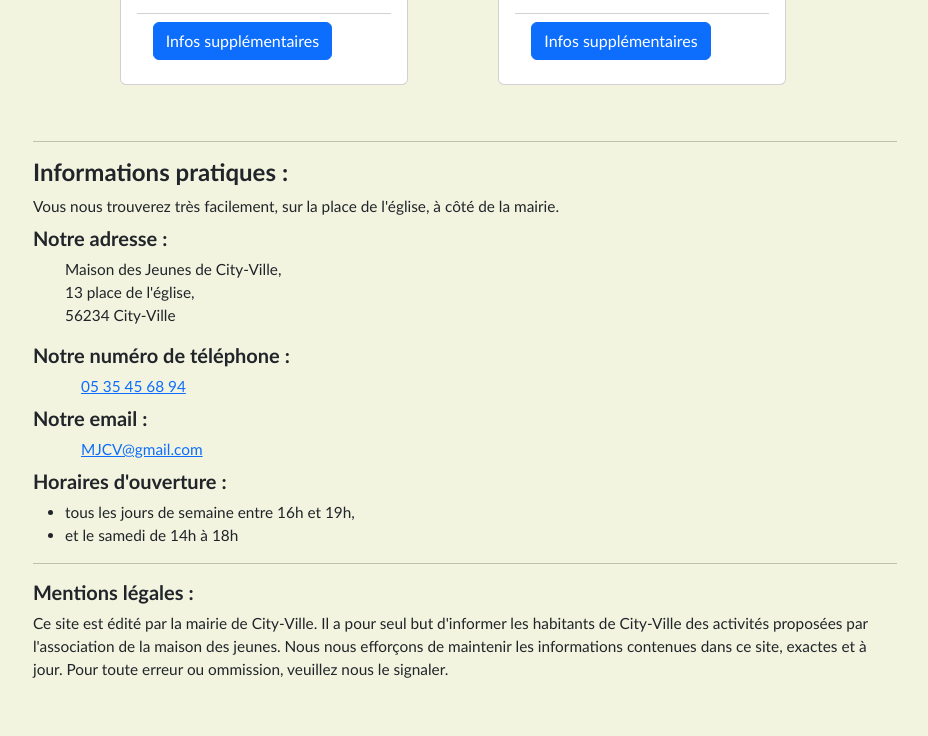
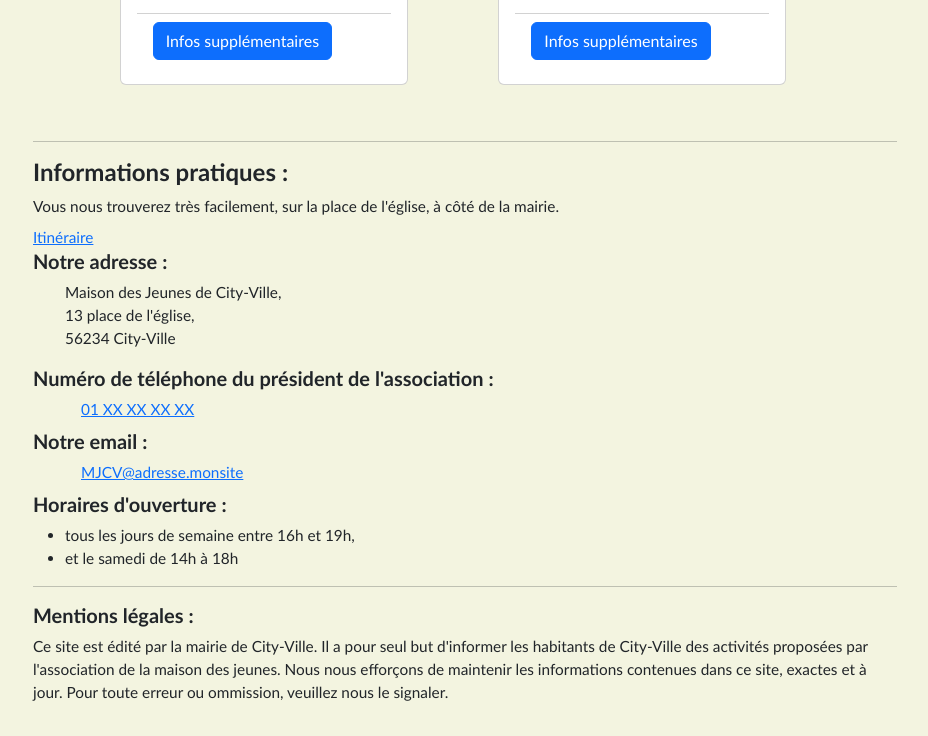
Before and after one commit to Karine167/ECF_entrainement_1, a website: page index.html in a window 1280 px wide. Shown: the part 3296-4032 px from the top of the page, without its empty margins (175-1103 px from the left). Before the commit the page ends 4009 px from the top, so only its background shows below. Drawn offline with nearby package versions, Linux system fonts and the light colour scheme.

Commit message:
Ajout lien mappy itineraire modifs tel et email

```diff
--- a/index.html
+++ b/index.html
@@ -353,16 +353,18 @@
     <h4>Informations pratiques&#8239;:</h4>
     <p class="mb-2">Vous nous trouverez très facilement, sur la place de l'église,
     à côté de la mairie.</p>
+    <a href="https://fr.mappy.com">Itinéraire</a>
     <h5>Notre adresse&#8239;:</h5>
     <ul>
       <li class="address">Maison des Jeunes de City-Ville,</li>
       <li class="address">13 place de l'église,</li>
       <li class="address">56234 City-Ville </li>
     </ul>
-    <h5>Notre numéro de téléphone&#8239;:</h5> <a href="tel:0535456894-"
-    class="ms-5">05 35 45 68 94</a>
+
+    <h5>Numéro de téléphone du président de l'association&#8239;:</h5> <a href="tel:01xxxxxxxx"
+    class="ms-5">01 XX XX XX XX</a>
     <h5 class="mt-2">Notre email&#8239;:</h5> <a href="mailto:MJCV@gmail.com" class="ms-5">
-      MJCV@gmail.com</a>
+      MJCV@adresse.monsite</a>
     <h5 class="mt-2"> Horaires d'ouverture&#8239;:</h5>
       <ul>
         <li>tous les jours de semaine entre 16h et 19h,</li>
```
